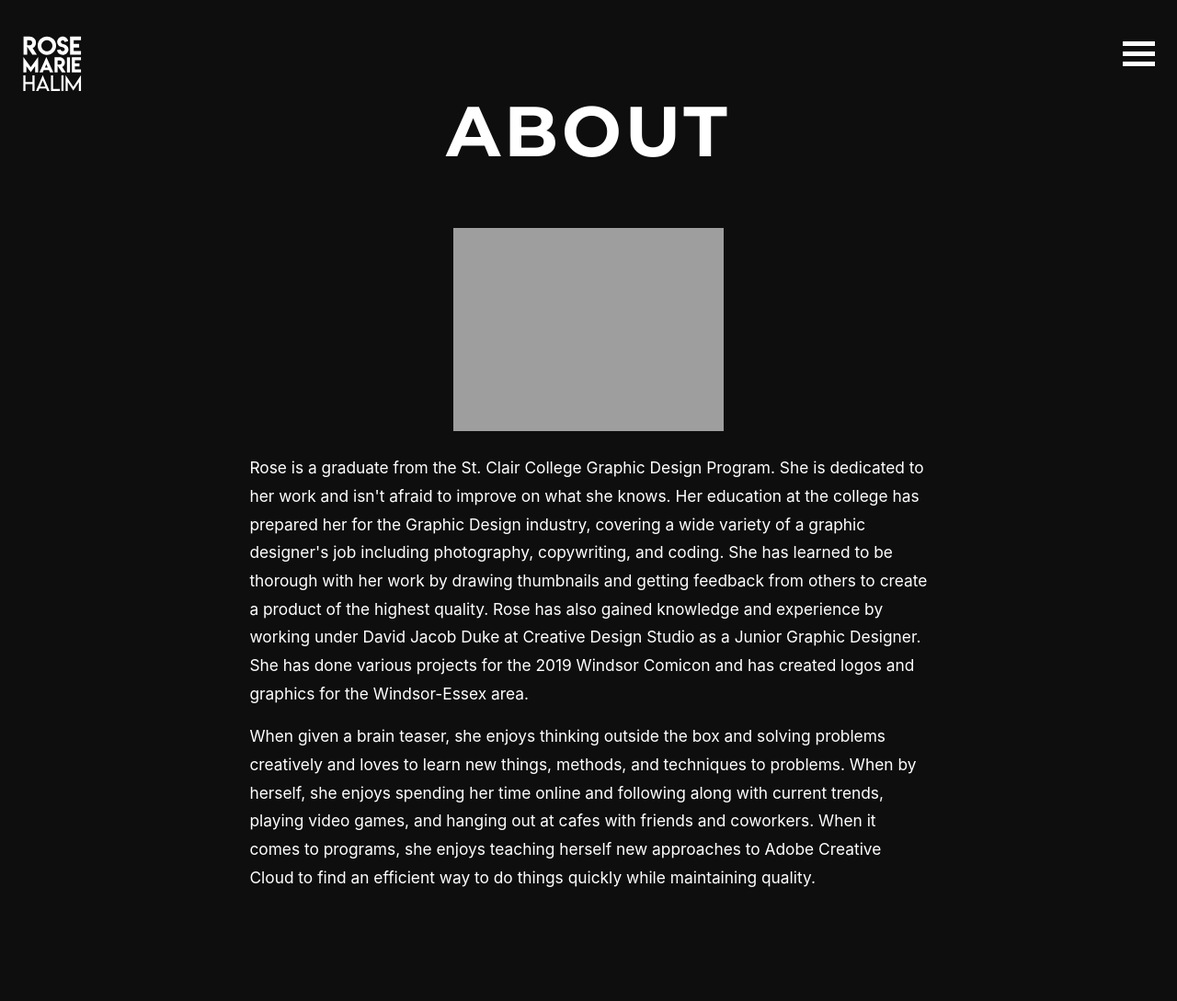
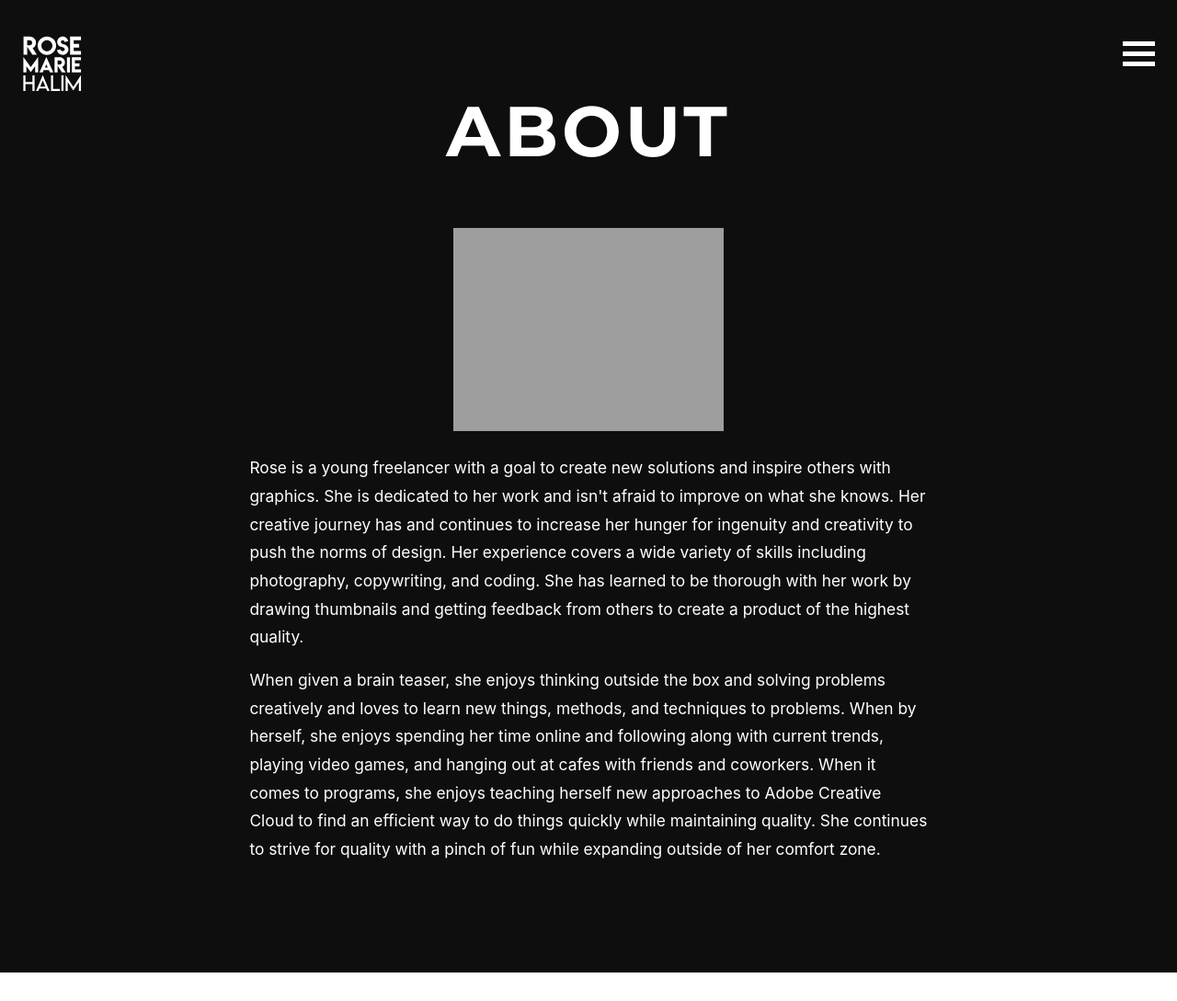
Before and after one commit to RosemarieHalim/Portfolio, a Jekyll site: the page built from about.html, in a window 1280 px wide. Shown: the whole page at 92% size. Built offline with Jekyll 4.4.1, drawn with Linux system fonts in a browser that asks for light colours; nearby versions of some CDN libraries; after the commit the page ends 1058 px from its top, so only the background shows below that.

Commit message:
Update about.html

```diff
--- a/about.html
+++ b/about.html
@@ -19,11 +19,11 @@ title: about
                 <div class="aboot_box">
 
                     <p class="aboot">
-                        Rose is a graduate from the St. Clair College Graphic Design Program. She is dedicated to her work and isn't afraid to improve on what she knows. Her education at the college has prepared her for the Graphic Design industry, covering a wide variety of a graphic designer's job including photography, copywriting, and coding. She has learned to be thorough with her work by drawing thumbnails and getting feedback from others to create a product of the highest quality. Rose has also gained knowledge and experience by working under David Jacob Duke at Creative Design Studio as a Junior Graphic Designer. She has done various projects for the 2019 Windsor Comicon and has created logos and graphics for the Windsor-Essex area.
+                        Rose is a young freelancer with a goal to create new solutions and inspire others with graphics. She is dedicated to her work and isn't afraid to improve on what she knows. Her creative journey has and continues to increase her hunger for ingenuity and creativity to push the norms of design. Her experience covers a wide variety of skills including photography, copywriting, and coding. She has learned to be thorough with her work by drawing thumbnails and getting feedback from others to create a product of the highest quality.
                     </p>
 
                     <p class="aboot">
-                        When given a brain teaser, she enjoys thinking outside the box and solving problems creatively and loves to learn new things, methods, and techniques to problems. When by herself, she enjoys spending her time online and following along with current trends, playing video games, and hanging out at cafes with friends and coworkers. When it comes to programs, she enjoys teaching herself new approaches to Adobe Creative Cloud to find an efficient way to do things quickly while maintaining quality.
+                        When given a brain teaser, she enjoys thinking outside the box and solving problems creatively and loves to learn new things, methods, and techniques to problems. When by herself, she enjoys spending her time online and following along with current trends, playing video games, and hanging out at cafes with friends and coworkers. When it comes to programs, she enjoys teaching herself new approaches to Adobe Creative Cloud to find an efficient way to do things quickly while maintaining quality. She continues to strive for quality with a pinch of fun while expanding outside of her comfort zone.
                     </p>
 
                 </div>
```
